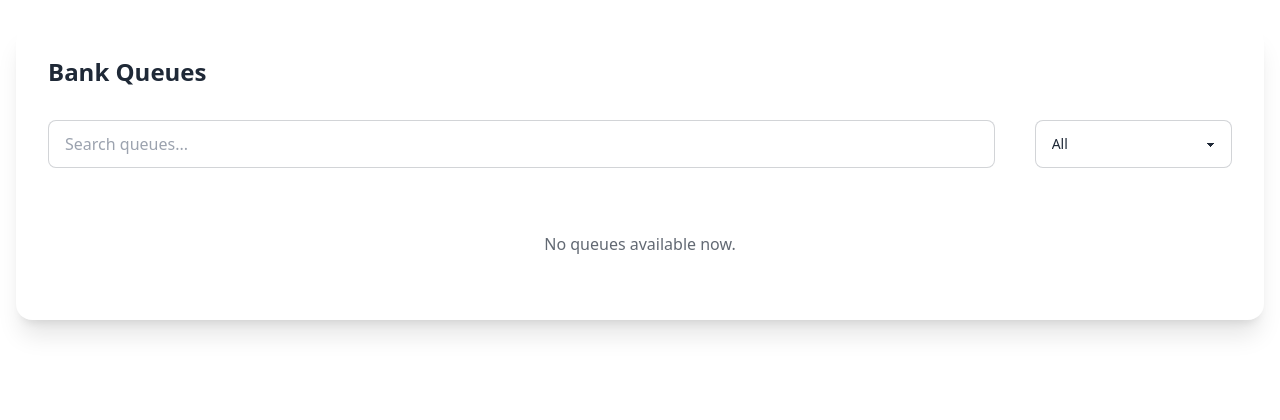
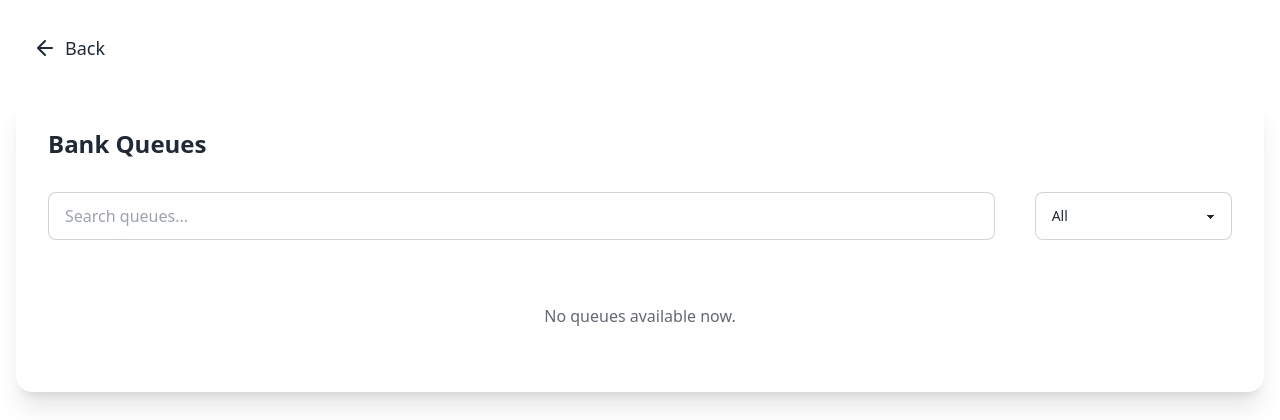
Before and after one commit to pannlnwza/queue-management, a Django app: page /queues/bank/ in a window 1280 px wide. Shown: the part 66-486 px from the top of the page. Run offline with Django 5.2, Linux system fonts and the light colour scheme; data that the repository does not hold is empty; some libraries are stand-ins or nearby versions.

Commit message:
feat: add back button to list queues page.

```diff
--- a/participant/templates/participant/get_started.html
+++ b/participant/templates/participant/get_started.html
@@ -35,7 +35,7 @@
                 <div id="queue-container" class="flex gap-8 overflow-x-auto no-scrollbar scroll-smooth">
                     {% if nearby_queues %}
                         {% for queue in nearby_queues %}
-                            <div class="flex-shrink-0 group bg-white rounded-xl border border-gray-300 shadow-md  hover:shadow-2xl transition-all duration-300 overflow-hidden w-64">
+                            <div class="flex-shrink-0 group bg-white rounded-xl border border-gray-300 shadow-md  hover:shadow-2xl transition-all duration-300 overflow-hidden w-65">
                                 <div class="p-6">
                                     <div class="bg-gray-50 rounded-xl p-6 mb-4 flex items-center justify-center">
                                         <img class="w-24 h-auto object-contain" src="{{ queue.get_logo_url }}"
--- a/participant/templates/participant/list_queues.html
+++ b/participant/templates/participant/list_queues.html
@@ -2,7 +2,18 @@
 {% load static %}
 
 {% block content %}
+
 <div class="container mx-auto p-4">
+
+    <div class="mb-6">
+        <button onclick="history.back()" class="btn btn-ghost gap-2 hover:bg-base-200 text-lg">
+            <svg xmlns="http://www.w3.org/2000/svg" class="h-6 w-6" viewBox="0 0 24 24" fill="none" stroke="currentColor" stroke-width="2" stroke-linecap="round" stroke-linejoin="round">
+                <path d="M19 12H5M12 19l-7-7 7-7"/>
+            </svg>
+            <span class="text-lg font-medium">Back</span>
+        </button>
+    </div>
+
     <div class="card bg-base-100 shadow-xl">
         <div class="card-body">
             <h2 class="card-title text-2xl font-bold mb-6">{{ queue_type }} Queues</h2>
```
